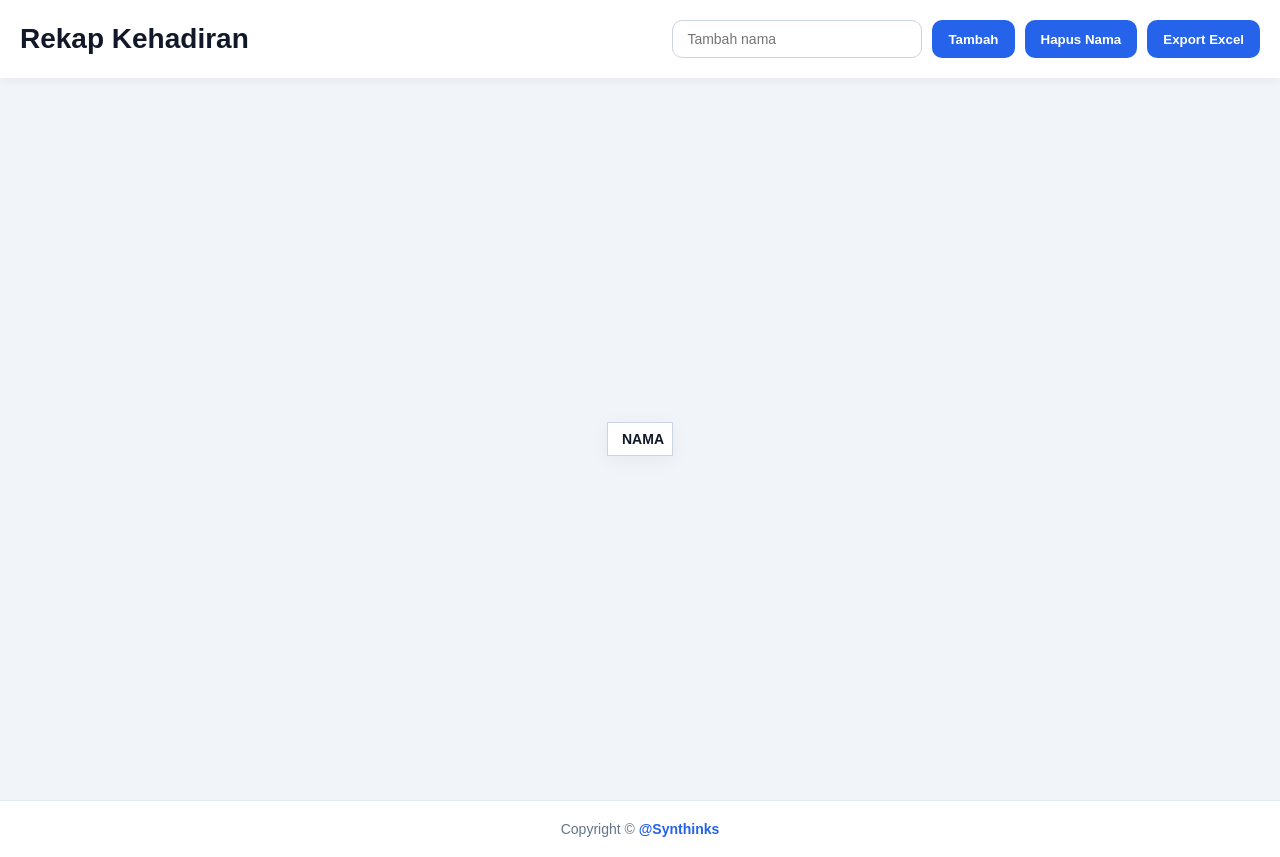
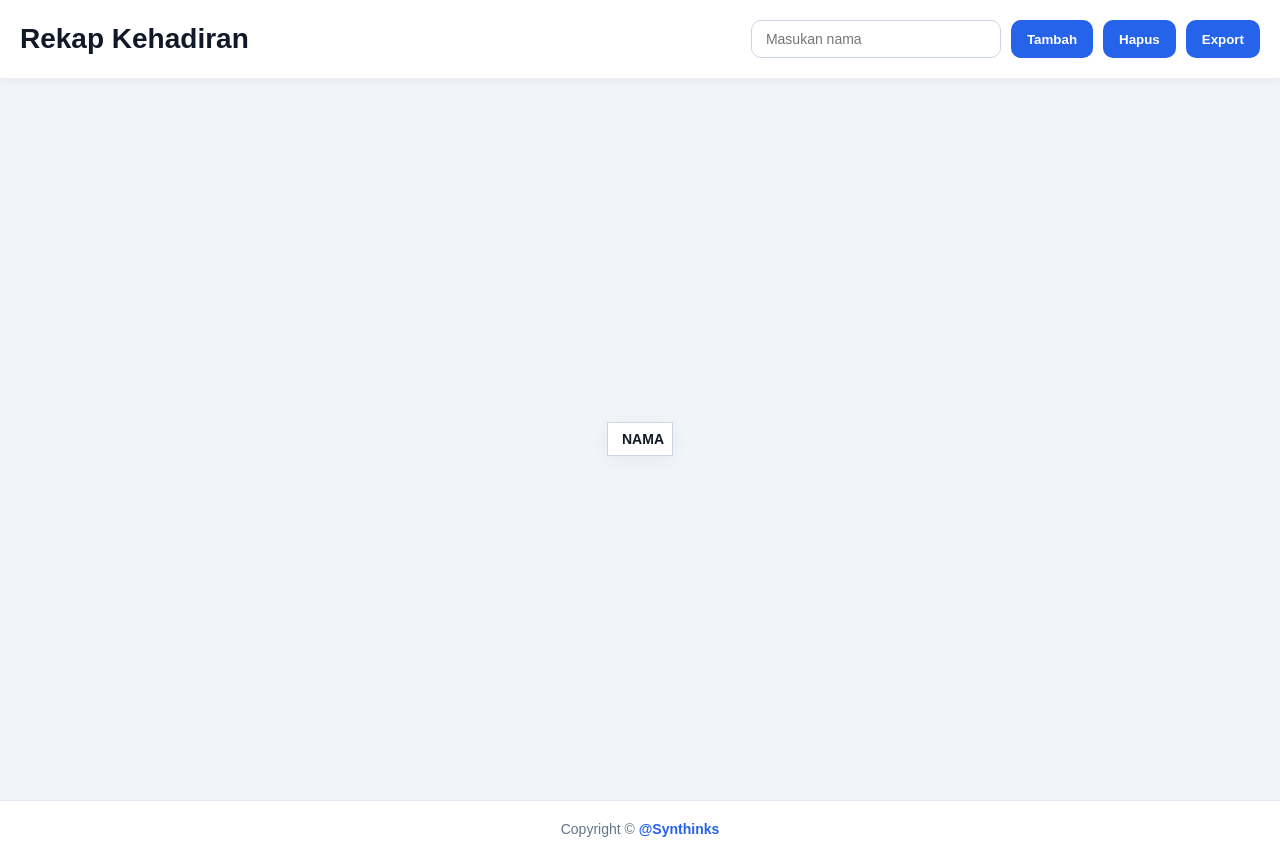
Before and after one commit to synthinks-og/kehadiran, a plain HTML site: page index.html in a window 1280 px wide. Drawn offline with Linux system fonts and the light colour scheme; no server answers.

Commit message:
Update index.html

```diff
--- a/index.html
+++ b/index.html
@@ -31,7 +31,7 @@
       <input
         type="text"
         id="newName"
-        placeholder="Tambah nama"
+        placeholder="Masukan nama"
         onkeydown="
           if(event.key === 'Enter'){
             addName()
@@ -44,11 +44,11 @@
       </button>
 
       <button onclick="openDeleteModal()">
-        Hapus Nama
+        Hapus
       </button>
 
       <button onclick="exportExcel()">
-        Export Excel
+        Export
       </button>
 
     </div>
```
